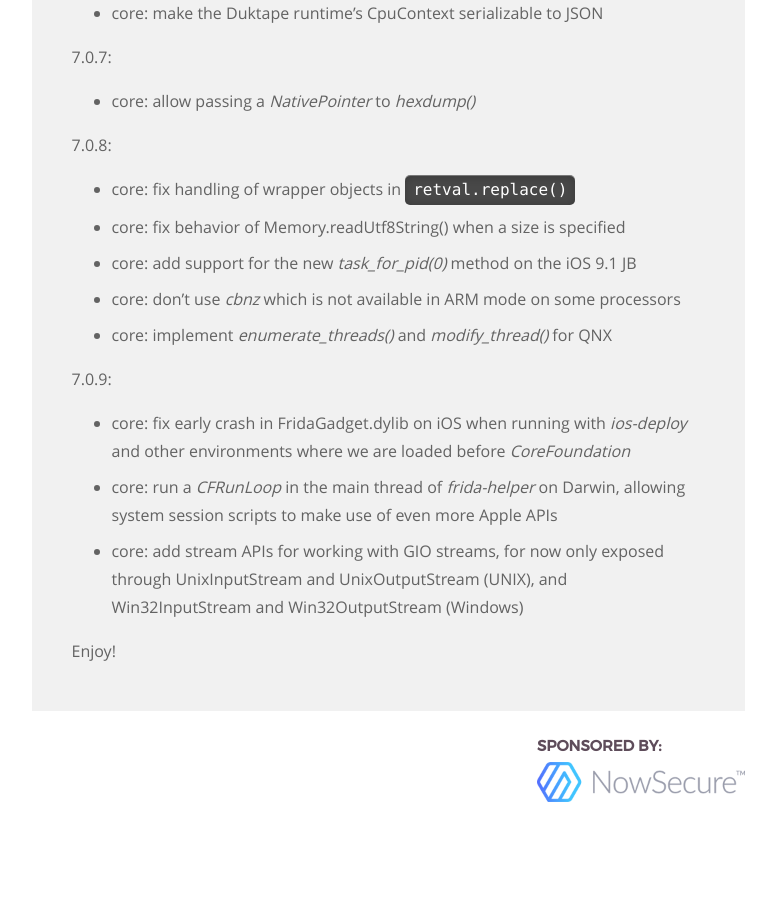
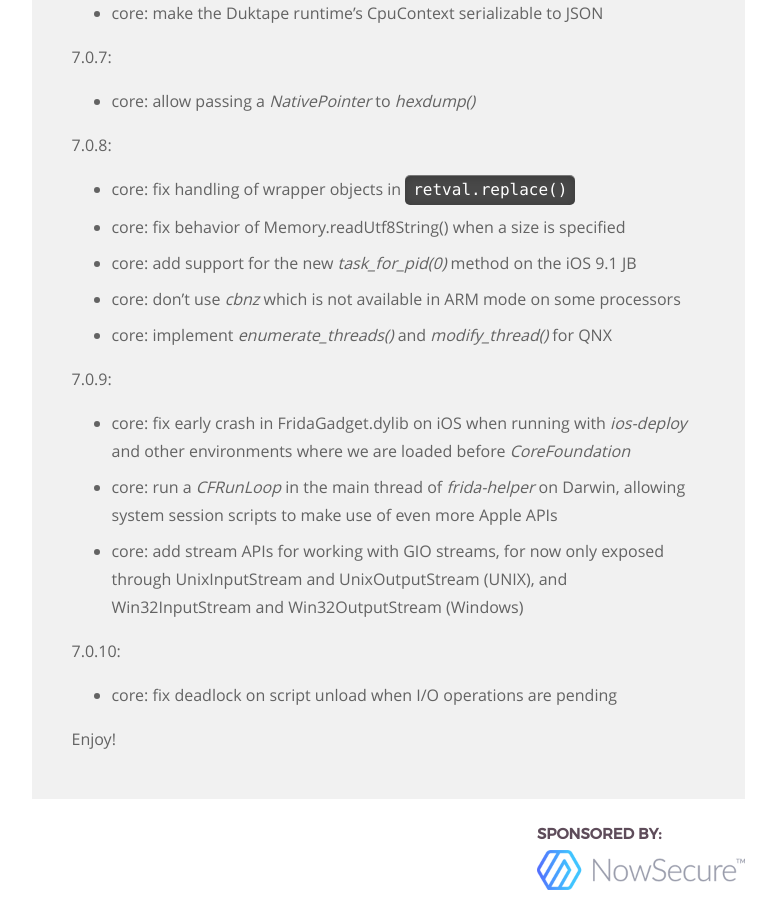
Before and after one commit to frida/frida-website, a Jekyll site: the page built from _posts/2016-02-24-frida-7-0-released.markdown, in a window 1280 px wide and 900 px high, scrolled down 1676 px. Shown: the whole window, without its empty margins (364-1140 px from the left). Built offline with Jekyll 4.4.1, drawn with Linux system fonts in a browser that asks for light colours; before the commit the page ends 2488 px from its top, so only the background shows below that.

Commit message:
Add release notes for 7.0.10

```diff
--- a/_posts/2016-02-24-frida-7-0-released.markdown
+++ b/_posts/2016-02-24-frida-7-0-released.markdown
@@ -86,4 +86,8 @@ So in closing, here's a summary of the changes:
         through UnixInputStream and UnixOutputStream (UNIX), and
         Win32InputStream and Win32OutputStream (Windows)
 
+7.0.10:
+
+- core: fix deadlock on script unload when I/O operations are pending
+
 Enjoy!
```
